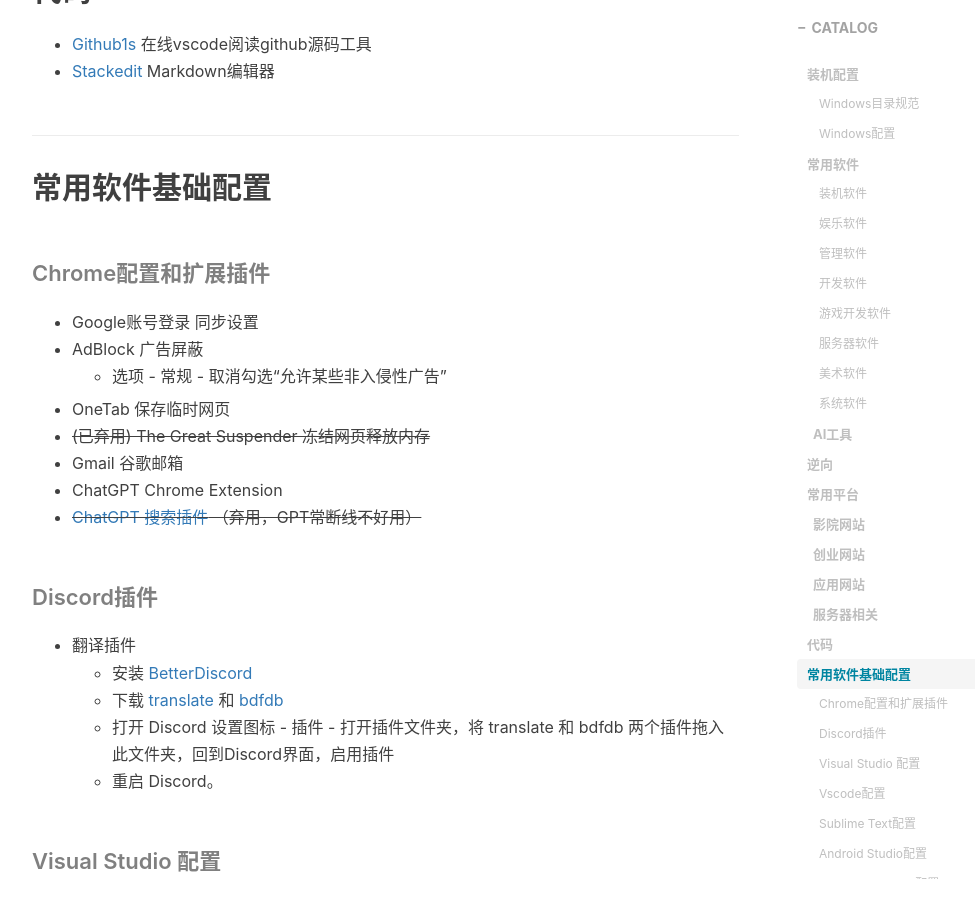
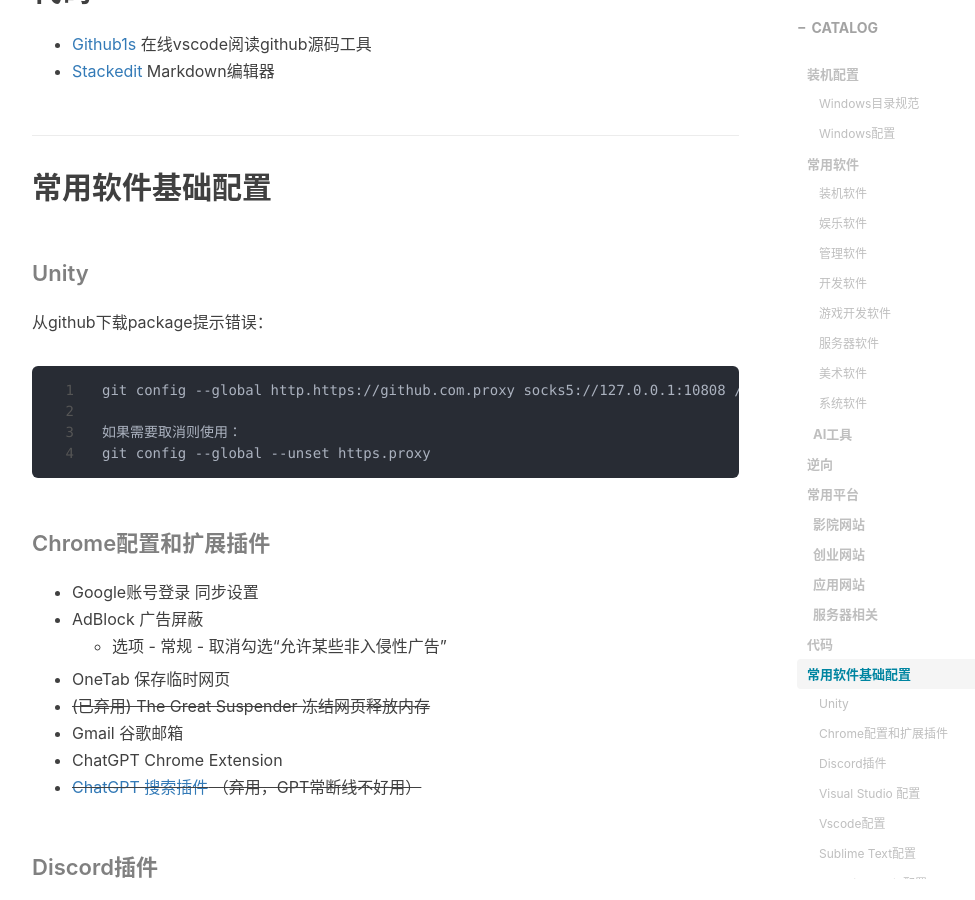
Before and after one commit to gumcstronger/gumcstronger.github.io, a Jekyll site: the page built from _posts/2022/2022-08-24-windows.md, in a window 1280 px wide and 900 px high, scrolled down 6877 px. Shown: the whole window, without its empty margins (233-1208 px from the left). Built offline with Jekyll 4.4.1, drawn with Linux system fonts in a browser that asks for light colours; comment, search, counter and statistics services are not loaded.

Commit message:
Update 2022-08-24-windows.md

````diff
--- a/_posts/2022/2022-08-24-windows.md
+++ b/_posts/2022/2022-08-24-windows.md
@@ -223,6 +223,17 @@
 * [Stackedit](https://stackedit.io/app#) Markdown编辑器
 
 ## 常用软件基础配置
+
+#### Unity
+
+从github下载package提示错误：
+
+```
+git config --global http.https://github.com.proxy socks5://127.0.0.1:10808 // 10808根据代理设置
+
+如果需要取消则使用：
+git config --global --unset https.proxy
+```
 
 #### Chrome配置和扩展插件
 
````
